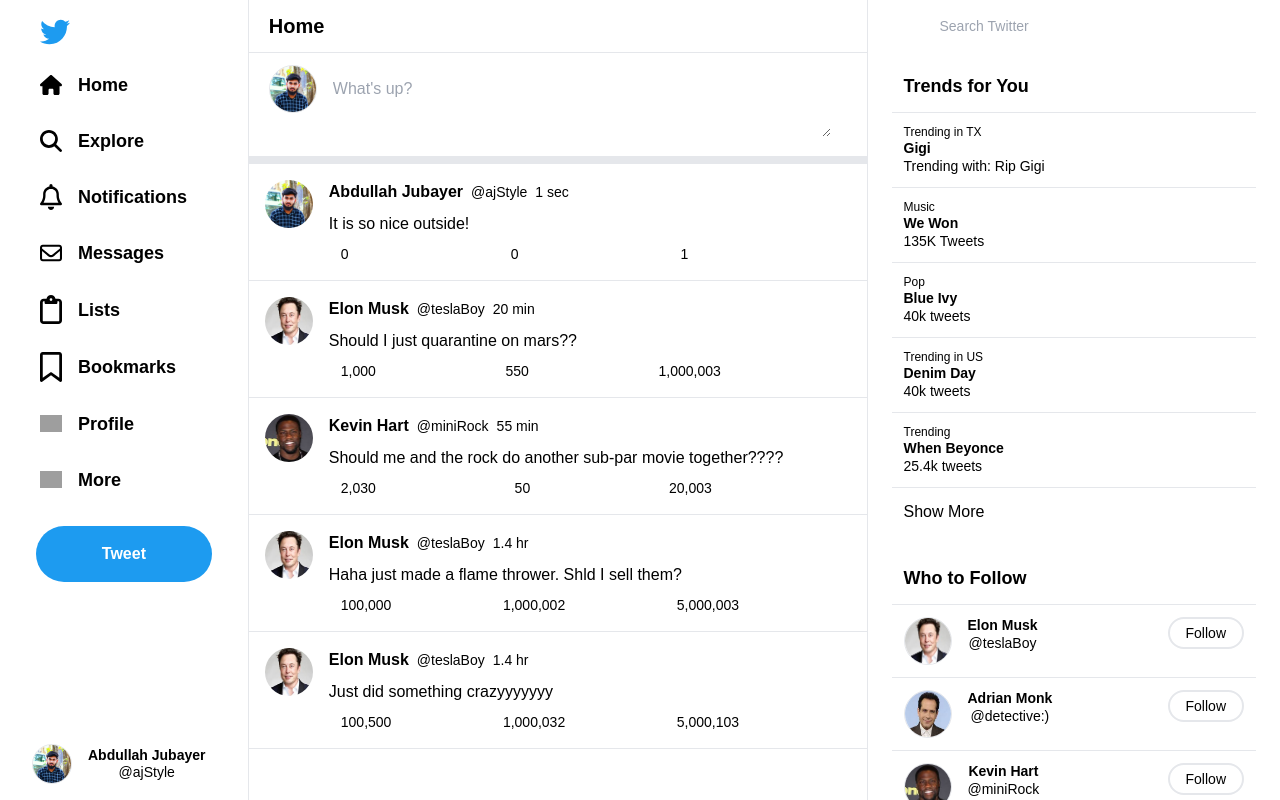
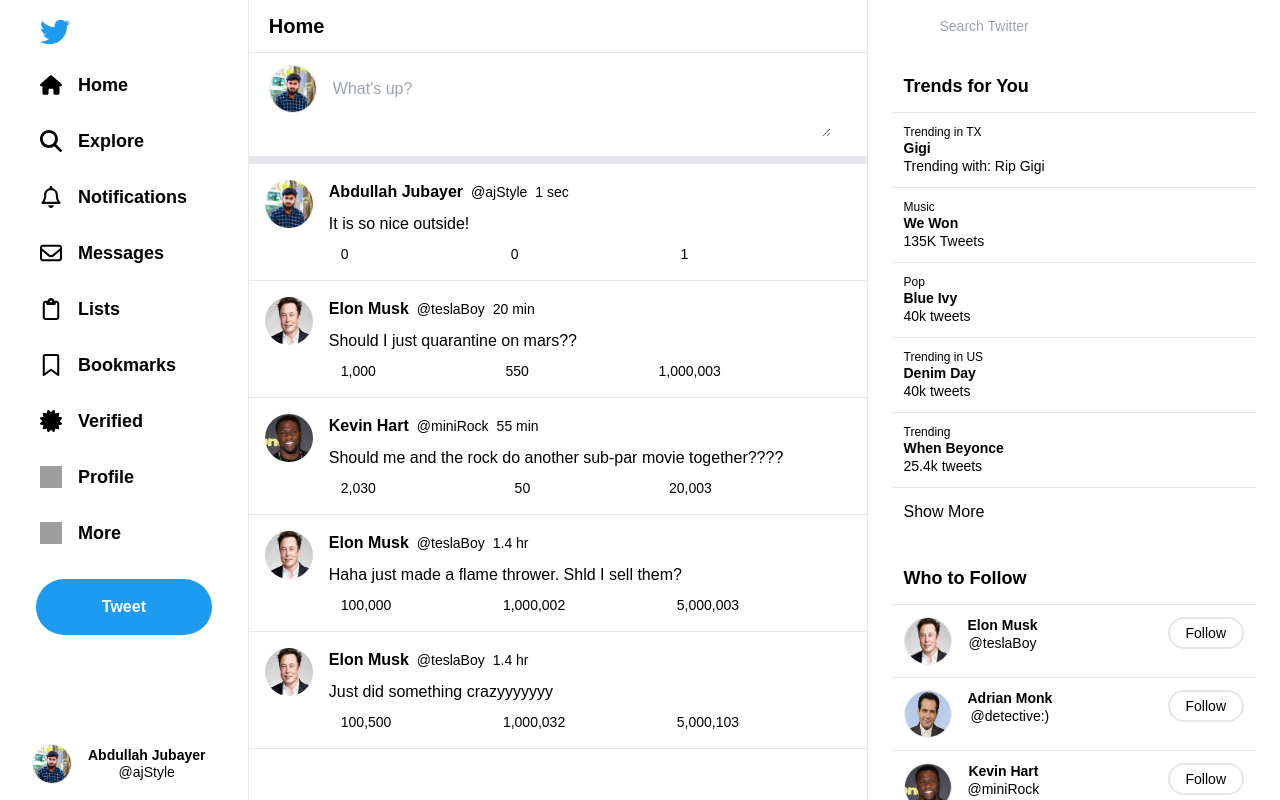
Before and after one commit to Abdullah9001/tweeter-clone, a Nuxt app: page / in a window 1280 px wide. Built offline with nearby package versions, Linux system fonts and the light colour scheme; grey boxes are pictures that could not be loaded.

Commit message:
verified icon done

```diff
--- a/pages/index.vue
+++ b/pages/index.vue
@@ -295,7 +295,7 @@ export default {
         { src: "envelope-regular.svg", title: "Messages", id: "messages" },
         { src: "clipboard-regular.svg", title: "Lists", id: "lists" },
         { src: "bookmark-regular.svg", title: "Bookmarks", id: "bookmarks" },
-
+        { src: "certificate-solid.svg", title: "Verified", id: "Verified" },
         { src: "far fa-user", title: "Profile", id: "profile" },
         { src: "fas fa-ellipsis-h", title: "More", id: "more" },
       ],
@@ -394,5 +394,6 @@ export default {
 .svg-img {
   fill: none;
   width: 22px;
+  height: 22px;
 }
 </style>
```
